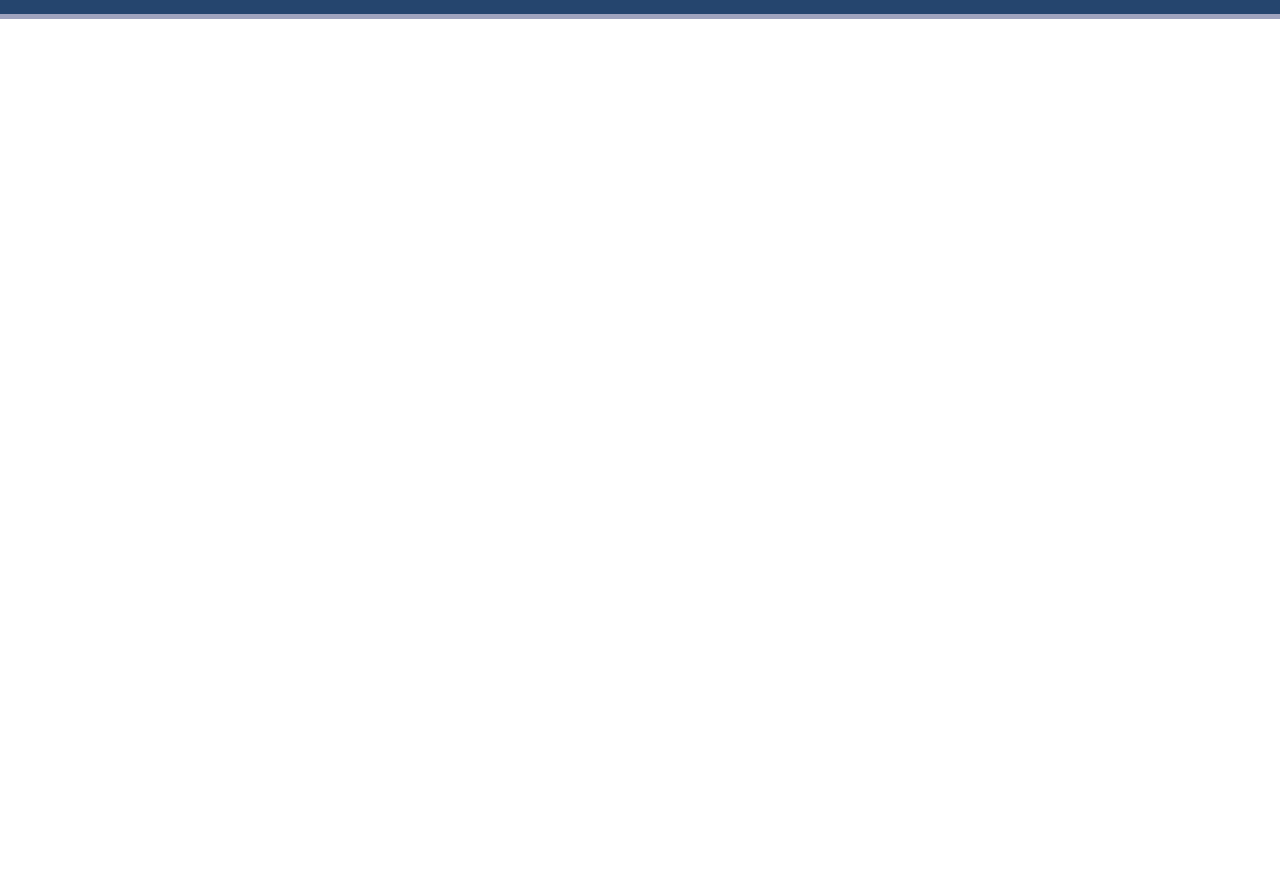
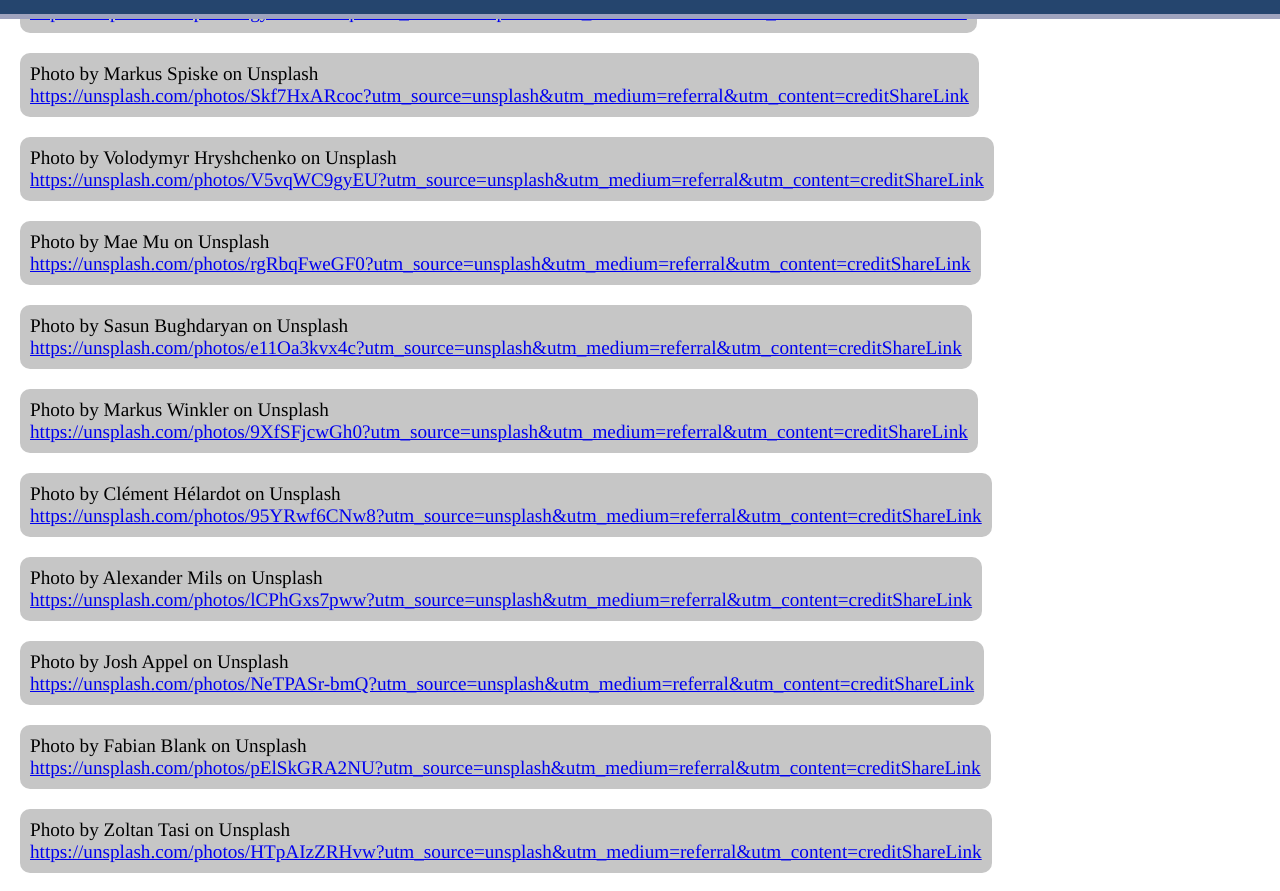
Before and after one commit to sdiener17/PHILO386-Website, a React (Create React App) app: page /bibliography in a window 1280 px wide. Shown: the part 781-1672 px from the top of the page. Before the commit the page ends 800 px from the top, so only its background shows below. Built offline with nearby package versions, Linux system fonts and the light colour scheme.

Commit message:
Finished bibliography page

```diff
--- a/src/components/bibliographyPage/BibliographyPage.js
+++ b/src/components/bibliographyPage/BibliographyPage.js
@@ -14,6 +14,20 @@
             <TextWithLinkCard text={bibliography[2].text} link={bibliography[2].link}/>
             <TextWithLinkCard text={bibliography[3].text} link={bibliography[3].link}/>
             <TextWithLinkCard text={bibliography[4].text} link={bibliography[4].link}/>
+            <div className="smallHeader">Photos</div>
+            <TextWithLinkCard text={bibliography[5].text} link={bibliography[5].link}/>
+            <TextWithLinkCard text={bibliography[6].text} link={bibliography[6].link}/>
+            <TextWithLinkCard text={bibliography[7].text} link={bibliography[7].link}/>
+            <TextWithLinkCard text={bibliography[8].text} link={bibliography[8].link}/>
+            <TextWithLinkCard text={bibliography[9].text} link={bibliography[9].link}/>
+            <TextWithLinkCard text={bibliography[10].text} link={bibliography[10].link}/>
+            <TextWithLinkCard text={bibliography[11].text} link={bibliography[11].link}/>
+            <TextWithLinkCard text={bibliography[12].text} link={bibliography[12].link}/>
+            <TextWithLinkCard text={bibliography[13].text} link={bibliography[13].link}/>
+            <TextWithLinkCard text={bibliography[14].text} link={bibliography[14].link}/>
+            <TextWithLinkCard text={bibliography[15].text} link={bibliography[15].link}/>
+            <TextWithLinkCard text={bibliography[16].text} link={bibliography[16].link}/>
+            <TextWithLinkCard text={bibliography[17].text} link={bibliography[17].link}/>
             <div className="marginBottom"/>
         </PageWrapper>
     )
@@ -38,4 +52,10 @@
     .overallHeader{
         font-size:30px;
     }
+    .smallHeader{
+        font-size:30px;
+        font-weight:bold;
+        margin-bottom:20px;
+        margin-top:20px;
+    }
 `;
--- a/src/components/homePage/infoCard.js
+++ b/src/components/homePage/infoCard.js
@@ -30,6 +30,7 @@
         height:200px;
         border-radius:50%;
         border: 3px solid var(--primarySiteColor);
+        margin-right:15px;
     }
     .imageContainer{
         float:left;
--- a/src/data/bibliography.js
+++ b/src/data/bibliography.js
@@ -20,5 +20,58 @@
         Innovation Policy and the Economy: Vol 12.” Innovation Policy and the Economy, Carlson
         School and Department of Economics, 1 Jan. 1970,`,
         link:"https://www.journals.uchicago.edu/doi/full/10.1086/663157"
+    },
+    {
+        text:"Photo by Cookie the Pom on Unsplash",
+        link:"https://unsplash.com/photos/gySMaocSdqs?utm_source=unsplash&utm_medium=referral&utm_content=creditShareLink"
+    },
+    {
+        text:"Photo by Markus Spiske on Unsplash",
+        link:"https://unsplash.com/photos/Skf7HxARcoc?utm_source=unsplash&utm_medium=referral&utm_content=creditShareLink"
+    },
+    {
+        text:"Photo by Volodymyr Hryshchenko on Unsplash",
+        link:"https://unsplash.com/photos/V5vqWC9gyEU?utm_source=unsplash&utm_medium=referral&utm_content=creditShareLink"
+    },
+    {
+        text:"Photo by Mae Mu on Unsplash",
+        link:"https://unsplash.com/photos/rgRbqFweGF0?utm_source=unsplash&utm_medium=referral&utm_content=creditShareLink"
+    },
+    {
+        text:"Photo by Sasun Bughdaryan on Unsplash",
+        link:"https://unsplash.com/photos/e11Oa3kvx4c?utm_source=unsplash&utm_medium=referral&utm_content=creditShareLink"
+    },
+    {
+        text:"Photo by Markus Winkler on Unsplash",
+        link:"https://unsplash.com/photos/9XfSFjcwGh0?utm_source=unsplash&utm_medium=referral&utm_content=creditShareLink"
+    },
+    {
+        text:"Photo by Clément Hélardot on Unsplash",
+        link:"https://unsplash.com/photos/95YRwf6CNw8?utm_source=unsplash&utm_medium=referral&utm_content=creditShareLink"
+    },
+    {
+        text:"Photo by Alexander Mils on Unsplash",
+        link:"https://unsplash.com/photos/lCPhGxs7pww?utm_source=unsplash&utm_medium=referral&utm_content=creditShareLink"
+    },
+    {
+        text:"Photo by Josh Appel on Unsplash",
+        link:"https://unsplash.com/photos/NeTPASr-bmQ?utm_source=unsplash&utm_medium=referral&utm_content=creditShareLink"
+    },
+    {
+        text:"Photo by Fabian Blank on Unsplash",
+        link:"https://unsplash.com/photos/pElSkGRA2NU?utm_source=unsplash&utm_medium=referral&utm_content=creditShareLink"
+    },
+    {
+        text:"Photo by Zoltan Tasi on Unsplash",
+        link:"https://unsplash.com/photos/HTpAIzZRHvw?utm_source=unsplash&utm_medium=referral&utm_content=creditShareLink"
+    },
+    {
+        text:"Photo by Sigmund on Unsplash",
+        link:"https://unsplash.com/photos/By-tZImt0Ms?utm_source=unsplash&utm_medium=referral&utm_content=creditShareLink"
+    },
+    {
+        text:"Photo by Marius Masalar on Unsplash",
+        link:"https://unsplash.com/photos/rPOmLGwai2w?utm_source=unsplash&utm_medium=referral&utm_content=creditShareLink"
     }
+
 ]
```
